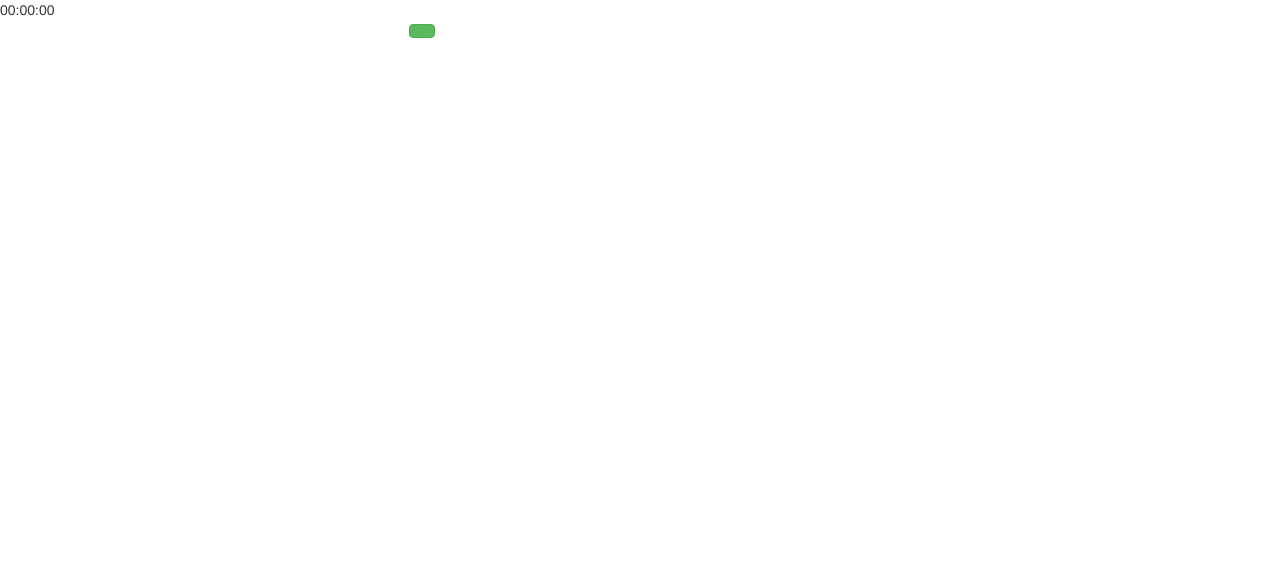
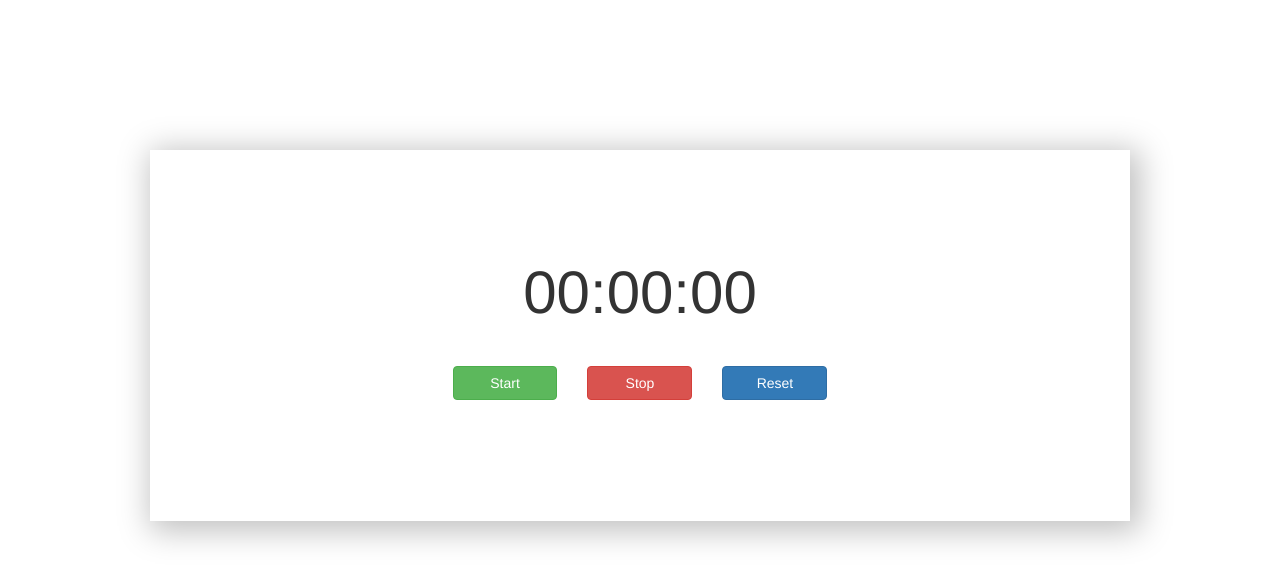
Before and after one commit to Guilherme774/Timer, a plain HTML site: page index.html in a window 1280 px wide. Drawn offline with nearby package versions, Linux system fonts and the light colour scheme.

Commit message:
Layout do site finalizado.

```diff
--- a/index.html
+++ b/index.html
@@ -10,16 +10,20 @@
 </head>
 <body>
     <div class="timer">
-        <div class="time">
+        <div class="time text-center">
             00:00:00
         </div>
         <div class="row text-center">
             <div class="col-md-3"></div>
             <div class="col-md-2">
-                <button class="btn btn-success" id="btn-start"></button>
+                <button class="btn btn-success w-100" id="btn-start">Start</button>
             </div>
-            <div class="col-md-2"></div>
-            <div class="col-md-2"></div>
+            <div class="col-md-2">
+                <button class="btn btn-danger w-100" id="btn-stop">Stop</button>
+            </div>
+            <div class="col-md-2">
+                <button class="btn btn-primary w-100" id="btn-reset">Reset</button>
+            </div>
         </div>
     </div>
     <script src="main.js"></script>
--- a/style.css
+++ b/style.css
@@ -0,0 +1,10 @@
+.timer {
+    padding: 100px;
+    font-size: 60px;
+    box-shadow: 5px 5px 30px 5px rgba(0, 0, 0, 0.25);
+    margin: 150px;
+}
+
+.w-100 {
+    width: 100%;
+}
```
